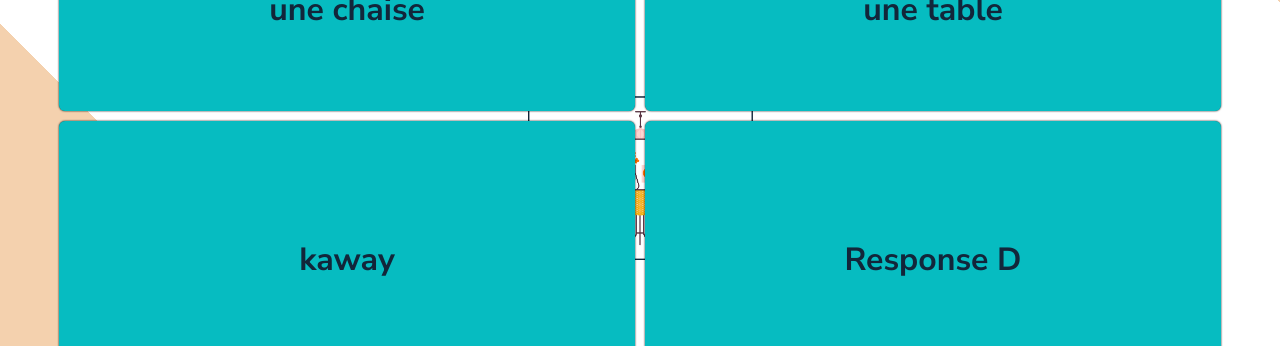
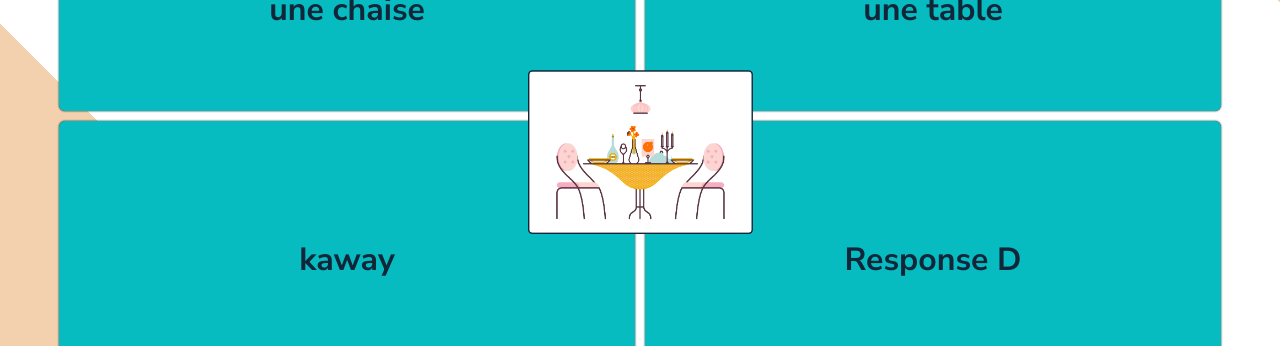
Before and after one commit to Oriun/the-foraigner, a React (Create React App) app in the folder front/: page /flashcardMob in a window 1280 px wide. Shown: the part 387-733 px from the top of the page. Built offline with nearby package versions, Linux system fonts and the light colour scheme; no server answers.

Commit message:
[add] : FlashcardMob changes

```diff
--- a/front/src/views/Mobile/FlashCard/flashcard.scss
+++ b/front/src/views/Mobile/FlashCard/flashcardMob.scss
@@ -220,5 +220,6 @@
   height: 200px;
   position: absolute;
   text-align: center;
-  margin-top: 18%;
+  margin-top: 16%;
+  z-index: 99;
 }
--- a/front/src/views/Mobile/FlashCard/index.tsx
+++ b/front/src/views/Mobile/FlashCard/index.tsx
@@ -1,5 +1,5 @@
 import { Routes, Route, Navigate } from "react-router-dom";
-import "./flashcard.scss";
+import "./flashcardMob.scss";
 
 //img
 import logo from "./asset/Theforaigner.png"
@@ -8,6 +8,8 @@ import img from "./asset/Group.png"
 import React , {useCallback , useState}  from "react";
 import Draggable from "react-draggable";
 import Dropzone from 'react-dropzone'
+
+import { act } from "react-dom/test-utils";
 
 
 
@@ -112,15 +114,27 @@ const FlashCardMob : React.FC = () => {
               if(element == expected)
               {
                   arrayColor.push("5px solid green")
+                  return "true"
               }
               else
               {
                   arrayColor.push("5px solid red")
+                  return "false"
               }
           });
           setstylecase(arrayColor);
           // setstylecase(arrayColor)
       }
+
+
+
+    //   it("test", () => {
+    //     act(() => {
+    //         colorcase("une chaise" , "une chaise")
+    //     });
+
+    //     expect(true).toBe(true);
+    // });
 
       const ReturnResponse = ()=>
       {
```
Also changed, not shown: 1 other file (tests, documents, lock files or other folders).
